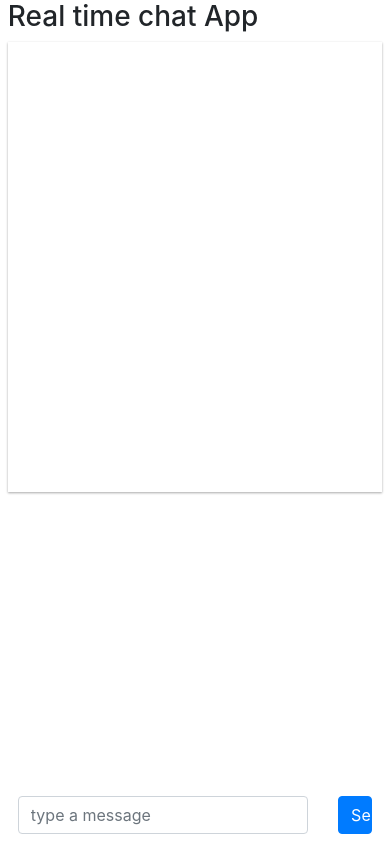
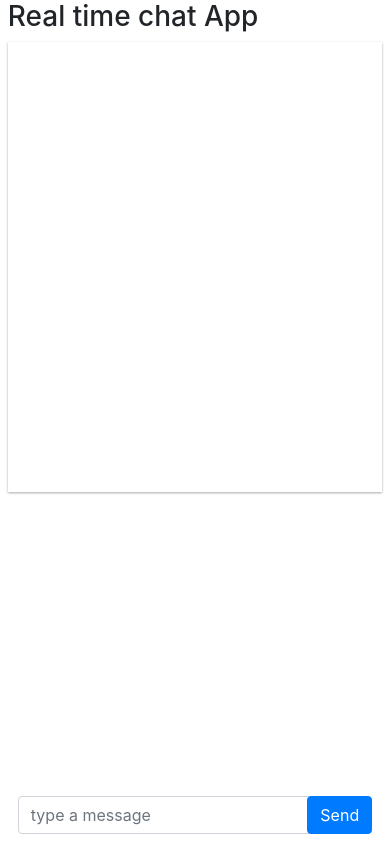
Before and after one commit to luchoingeniero/rta-hello-world, a plain HTML site: page client/index.html in a window 390 px wide. Drawn offline with nearby package versions, Linux system fonts and the light colour scheme; no server answers.

Commit message:
se agrego responsive para el boton

```diff
--- a/client/chat.js
+++ b/client/chat.js
@@ -13,7 +13,6 @@ function sendMessage(message){
 }
 
 function  readMessage(message){
-    console.log("Recinbi"+message);
     $(".list-group").append(messageTemplate(message));
     $("main").animate({ scrollTop: $('main').prop("scrollHeight")}, 300);
 }
--- a/client/index.html
+++ b/client/index.html
@@ -20,8 +20,10 @@
     </main>
     <footer>
         <div class="row">
-            <div class="col-10"><input type="text" placeholder="type a message"  id="message" class="form-control"></div>
-            <div class="col-2"><input type="button" id="send" class="btn btn-primary btn-block" value="Send"></div>
+            <div class="col">
+                <input type="text" placeholder="type a message"  id="message" class="form-control">
+                <input type="button" id="send" class="btn btn-primary" value="Send">
+            </div>
 
         </div>
     </footer>
--- a/client/style.css
+++ b/client/style.css
@@ -71,3 +71,8 @@ header{
 	margin-top: -10px;
 	margin-left: -20px;
 }
+
+#send{
+    margin-top: -38px;
+    float: right;
+}
```
